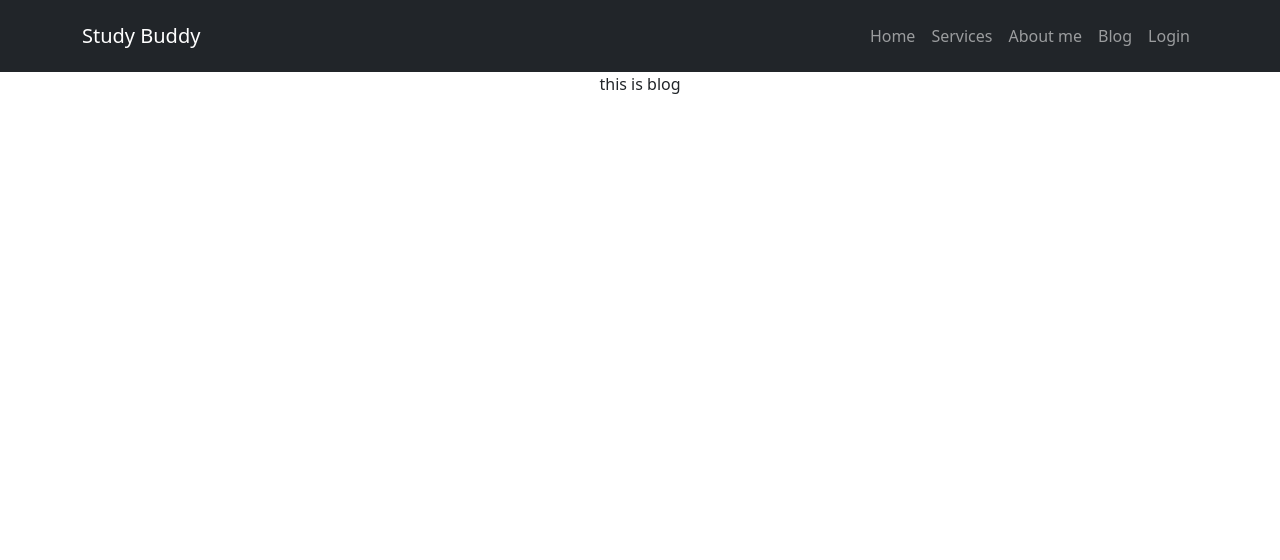
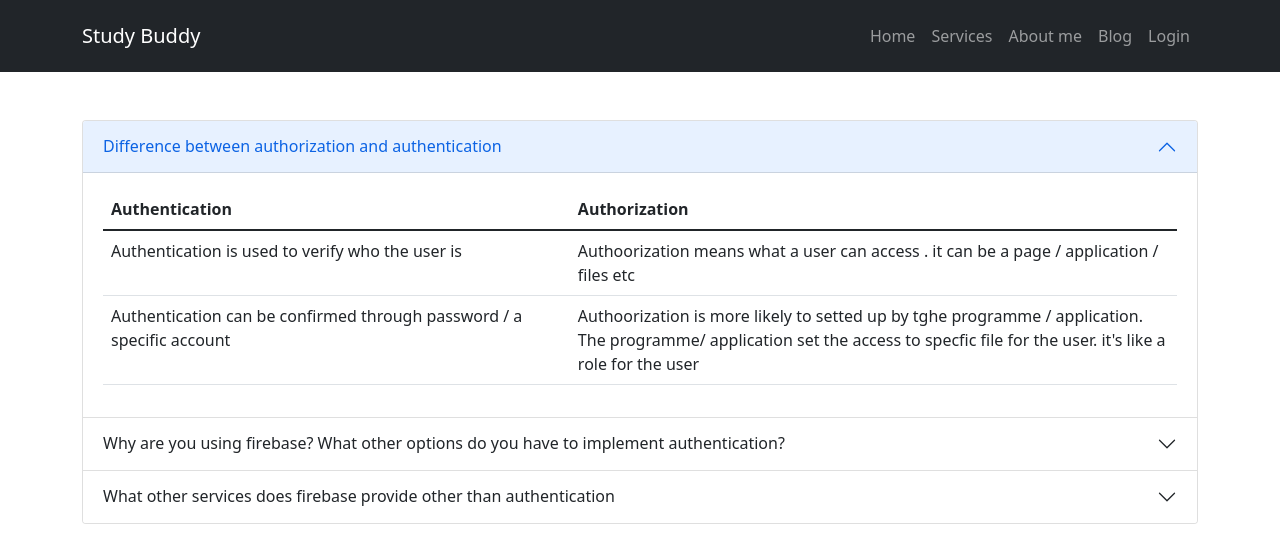
Before and after one commit to Rayhan-dev/indipendent-teacher-, a React (Create React App) app: page /blog in a window 1280 px wide. Shown: the top 560 px of the page. Built offline with nearby package versions, Linux system fonts and the light colour scheme; no server answers.

Commit message:
blog section and about section updated

```diff
--- a/src/Components/Aboutme/Aboutme.js
+++ b/src/Components/Aboutme/Aboutme.js
@@ -3,7 +3,7 @@ import React from 'react';
 const Aboutme = () => {
     return (
         <div>
-            about me page
+            <h1>I am <span className='text-primary' >Kamrul Munir Md Rayhan</span></h1>
         </div>
     );
 };
--- a/src/Components/Blog/Blog.js
+++ b/src/Components/Blog/Blog.js
@@ -1,11 +1,126 @@
-import React from 'react';
+import React from "react";
 
 const Blog = () => {
-    return (
-        <div>
-            this is blog
+  return (
+    <div className="container my-5">
+      <div class="accordion" id="accordionExample">
+        <div class="accordion-item">
+          <h2 class="accordion-header" id="headingOne">
+            <button
+              class="accordion-button"
+              type="button"
+              data-bs-toggle="collapse"
+              data-bs-target="#collapseOne"
+              aria-expanded="true"
+              aria-controls="collapseOne"
+            >
+              Difference between authorization and authentication
+            </button>
+          </h2>
+          <div
+            id="collapseOne"
+            class="accordion-collapse collapse show"
+            aria-labelledby="headingOne"
+            data-bs-parent="#accordionExample"
+          >
+            <div class="accordion-body text-start">
+              <table class="table">
+                <thead>
+                  <tr>
+                    <th scope="col">Authentication</th>
+                    <th scope="col">Authorization</th>
+                  </tr>
+                </thead>
+                <tbody>
+                  <tr>
+                    <td>Authentication is used to verify who the user is</td>
+                    <td>
+                      Authoorization means what a user can access . it can be a
+                      page / application / files etc{" "}
+                    </td>
+                  </tr>
+                  <tr>
+                    <td>
+                      Authentication can be confirmed through password / a
+                      specific account
+                    </td>
+                    <td>
+                      Authoorization is more likely to setted up by tghe
+                      programme / application. <br />
+                      The programme/ application set the access to specfic file
+                      for the user. it's like a role for the user{" "}
+                    </td>
+                  </tr>
+                </tbody>
+              </table>
+            </div>
+          </div>
         </div>
-    );
+        <div class="accordion-item">
+          <h2 class="accordion-header" id="headingTwo">
+            <button
+              class="accordion-button collapsed"
+              type="button"
+              data-bs-toggle="collapse"
+              data-bs-target="#collapseTwo"
+              aria-expanded="false"
+              aria-controls="collapseTwo"
+            >
+              Why are you using firebase? What other options do you have to
+              implement authentication?
+            </button>
+          </h2>
+          <div
+            id="collapseTwo"
+            class="accordion-collapse collapse"
+            aria-labelledby="headingTwo"
+            data-bs-parent="#accordionExample"
+          >
+            <div class="accordion-body text-start">
+              I am using firbase for autheticate the user of my application,set
+              specific access to pages of my application for the users and to
+              host my user . There are many other services for hosting out
+              there. I can use github hosting / netlify hosting to host my site
+              other than firebase.I can also use{" "}
+              <b>Parse , Back4App , Kuzzle , AWS Amplify</b> etc as alternative
+              of <b>Firebase</b>
+            </div>
+          </div>
+        </div>
+        <div class="accordion-item">
+          <h2 class="accordion-header" id="headingThree">
+            <button
+              class="accordion-button collapsed"
+              type="button"
+              data-bs-toggle="collapse"
+              data-bs-target="#collapseThree"
+              aria-expanded="false"
+              aria-controls="collapseThree"
+            >
+              What other services does firebase provide other than
+              authentication
+            </button>
+          </h2>
+          <div
+            id="collapseThree"
+            class="accordion-collapse collapse"
+            aria-labelledby="headingThree"
+            data-bs-parent="#accordionExample"
+          >
+            <div class="accordion-body text-start">
+              Firebase services other than <b>authentication</b>:
+              <ul>
+                <li>Realtime database</li>
+                <li>Hosting</li>
+                <li>Test lab</li>
+                <li>Notifications</li>
+              </ul>
+            </div>
+          </div>
+        </div>
+      </div>
+    </div>
+  );
 };
 
 export default Blog;
--- a/src/Components/Header/Header.js
+++ b/src/Components/Header/Header.js
@@ -27,7 +27,7 @@ const Header = () => {
           <Navbar.Toggle aria-controls="responsive-navbar-nav" />
           <Navbar.Collapse id="responsive-navbar-nav">
             <Nav className="ms-auto">
-              <Nav.Link as={Link} to={"/homePage"}>
+              <Nav.Link as={Link} to={"/"}>
                 Home
               </Nav.Link>
               <Nav.Link href="homePage#services">Services</Nav.Link>
--- a/src/Components/HomePage/HomePage.js
+++ b/src/Components/HomePage/HomePage.js
@@ -2,12 +2,14 @@ import React from "react";
 import Banner from "../Banner/Banner";
 import Foorter from "../Footer/Foorter";
 import ServiceSection from "../ServiceSection/ServiceSection";
+import Testimonials from "../Tesimonials/Testimonials";
 
 const HomePage = () => {
   return (
     <div>
       <Banner></Banner>
       <ServiceSection></ServiceSection>
+      <Testimonials></Testimonials>
       <Foorter></Foorter>
     </div>
   );
--- /dev/null
+++ b/src/Components/Tesimonials/Testimonials.js
@@ -0,0 +1,24 @@
+import React, { useEffect, useState } from "react";
+import Testimonial from "../Testimonial/Testimonial";
+
+const Testimonials = () => {
+    const [testimonials, setTestimonials] = useState([]);
+  useEffect(() => {
+    fetch("testimonial.json")
+      .then((res) => res.json())
+          .then((data) => setTestimonials(data));
+  }, []);
+  return (
+    <div className="container">
+      <h1 className="text-primary py-5">What my previous Subscribers say!</h1>
+
+      <div className="row pb-5">
+        {testimonials.map((testimonial) => (
+          <Testimonial testimonial={testimonial}></Testimonial>
+        ))}
+      </div>
+    </div>
+  );
+};
+
+export default Testimonials;
--- /dev/null
+++ b/src/Components/Testimonial/Testimonial.js
@@ -0,0 +1,22 @@
+import React from "react";
+import { Button, Card } from "react-bootstrap";
+
+const Testimonial = ({testimonial}) => {
+  return (
+    <div className="col-md-4">
+      <Card style={{ width: "18rem" }}>
+        <Card.Img variant="top" src={testimonial.img} />
+        <Card.Body>
+                  <Card.Title>{ testimonial.name }</Card.Title>
+          <Card.Text>
+                      {
+                          testimonial.description
+                    }
+          </Card.Text>
+        </Card.Body>
+      </Card>
+    </div>
+  );
+};
+
+export default Testimonial;
```
Also changed, not shown: public/testimonial.json (added, +20 -0 lines).
